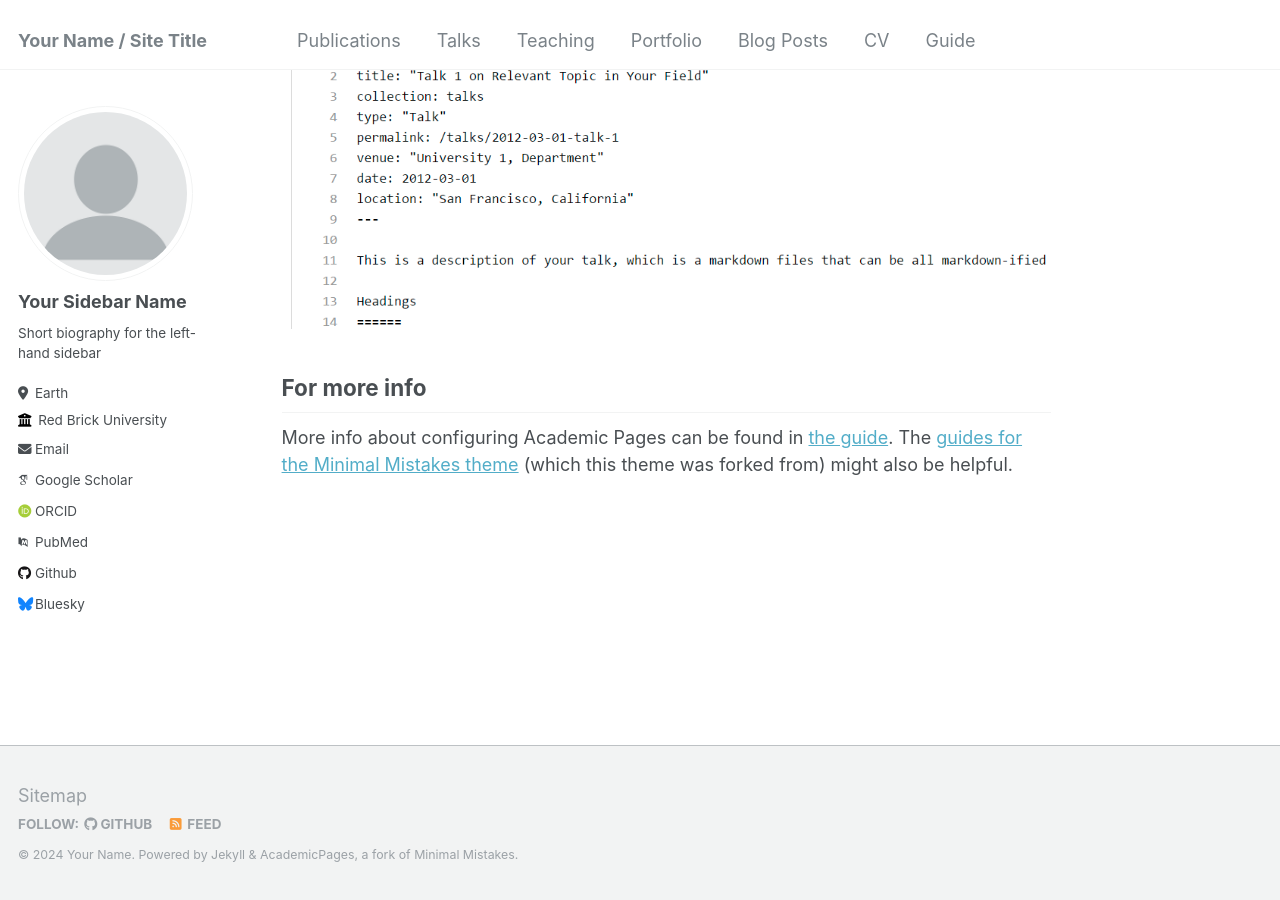
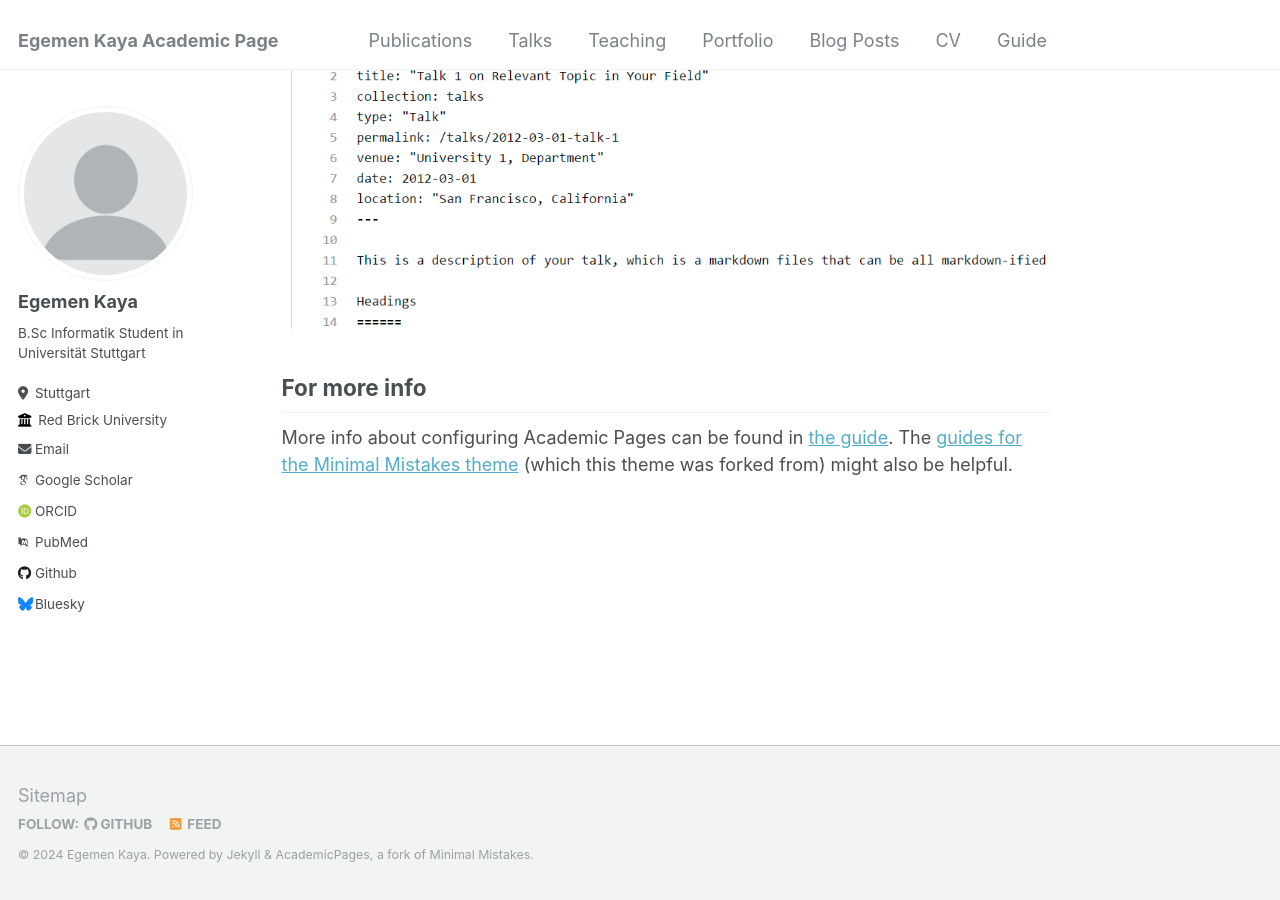
Before and after one commit to egemeenkaya/egemeenkaya.github.io, a Jekyll site: the page built from _pages/about.md, in a window 1280 px wide and 900 px high, scrolled down 2660 px. Built offline with Jekyll 4.4.1, drawn with Linux system fonts in a browser that asks for light colours; some web fonts are replaced.

Commit message:
Update _config.yml

```diff
--- a/_config.yml
+++ b/_config.yml
@@ -8,9 +8,9 @@
 
 # Basic Site Settings
 locale                   : "en-US"
-title                    : "Your Name / Site Title"
+title                    : "Egemen Kaya Academic Page"
 title_separator          : "-"
-name                     : &name "Your Name"
+name                     : &name "Egemen Kaya"
 description              : &description "personal description"
 url                      : https://academicpages.github.io # the base hostname & protocol for your site e.g. "https://mmistakes.github.io"
 baseurl                  : "" # the subpath of your site, e.g. "/blog"
@@ -22,10 +22,10 @@ repository               : "academicpages/academicpages.github.io"
 author:
   # Biographic information
   avatar           : "profile.png"
-  name             : "Your Sidebar Name"
+  name             : "Egemen Kaya"
   pronouns         : # example: "she/her"
-  bio              : "Short biography for the left-hand sidebar"
-  location         : "Earth"
+  bio              : "B.Sc Informatik Student in Universität Stuttgart"
+  location         : "Stuttgart"
   employer         : "Red Brick University"
   uri              : # URL
   email            : "none@example.org"
```
